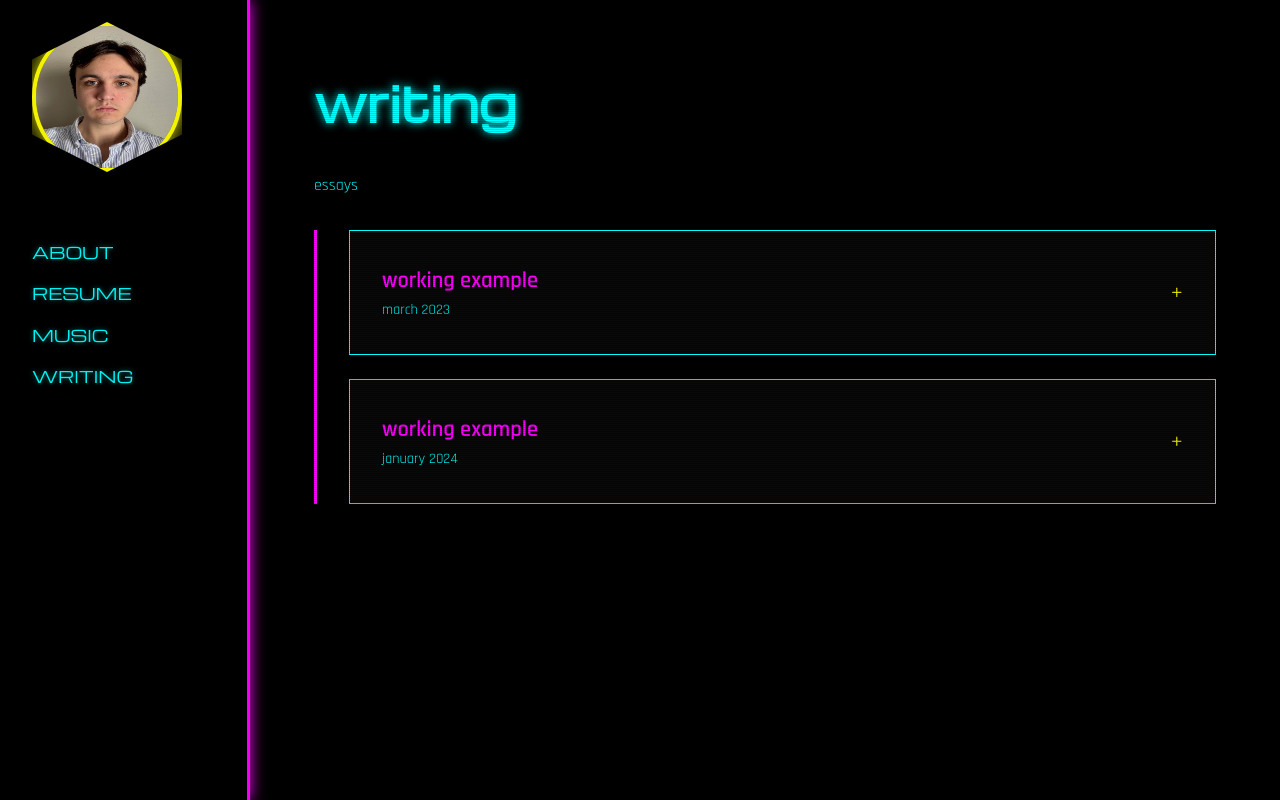
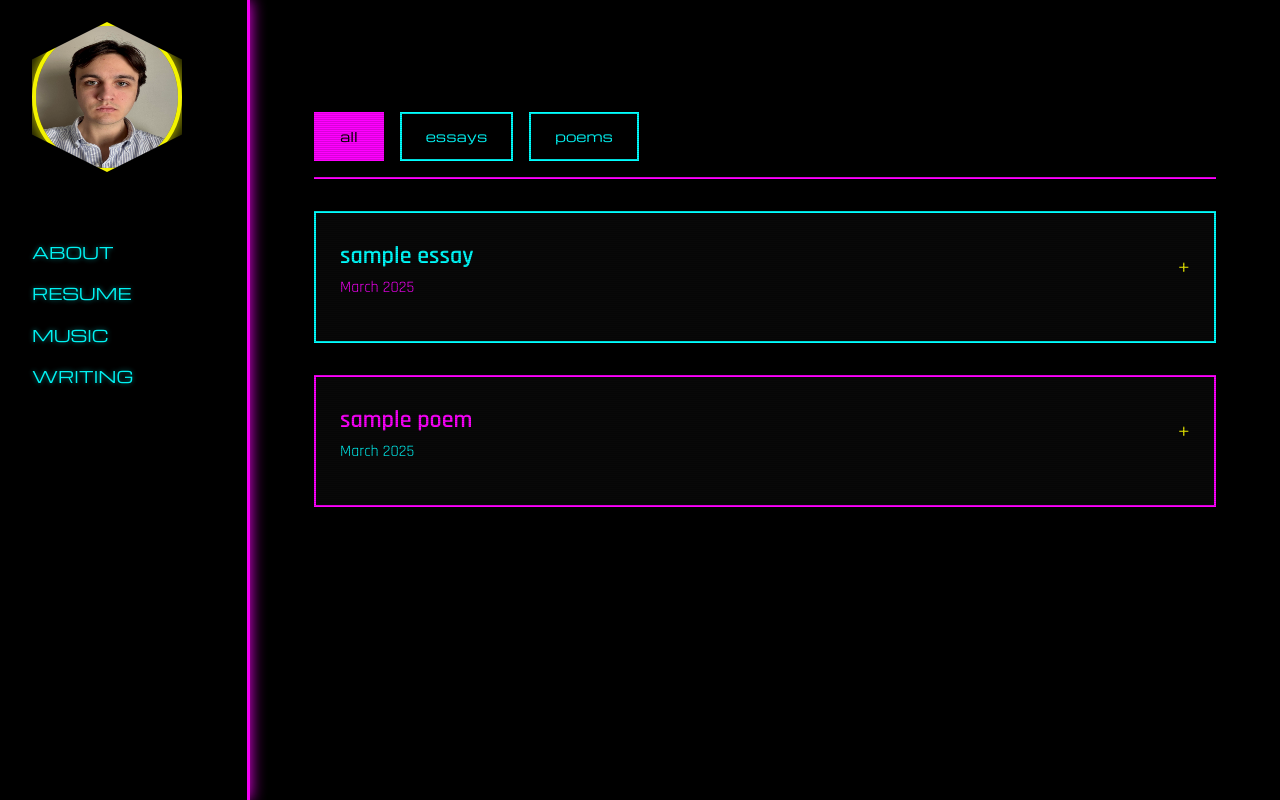
Before and after one commit to ngouldey/ngouldey.github.io, a plain HTML site: page writing.html in a window 1280 px wide. Drawn offline with nearby package versions, Linux system fonts and the light colour scheme.

Commit message:
new writing page

```diff
--- a/writing.html
+++ b/writing.html
@@ -11,60 +11,74 @@
     <link rel="apple-touch-icon" sizes="180x180" href="/apple-touch-icon.png" />
     <link rel="manifest" href="/site.webmanifest" />
     <style>
-        .essay-container {
+        .writing-filters {
             margin: 2rem 0;
-            border-left: 3px solid var(--neon-pink);
-            padding-left: 2rem;
+            display: flex;
+            gap: 1rem;
+            padding: 1rem 0;
+            border-bottom: 2px solid var(--neon-pink);
         }
 
-        .essay-item {
+        .filter-btn {
+            padding: 0.8rem 1.5rem;
+            background: transparent;
+            border: 2px solid var(--electric-blue);
+            color: var(--electric-blue);
+            cursor: pointer;
+            transition: all 0.3s;
+            font-family: 'Michroma', sans-serif;
+            text-transform: lowercase;
+        }
+
+        .filter-btn.active {
+            background: var(--neon-pink);
+            border-color: var(--neon-pink);
+            color: var(--black);
+        }
+
+        .filter-btn:hover {
+            transform: translateY(-2px);
+            box-shadow: 0 0 15px var(--neon-pink);
+        }
+
+        .writing-grid {
+            display: grid;
+            gap: 2rem;
+            margin-top: 2rem;
+        }
+
+        .writing-item {
             background: rgba(255, 255, 255, 0.03);
-            margin: 1.5rem 0;
-            padding: 1rem;
-            border: 1px solid var(--electric-blue);
+            border: 2px solid var(--electric-blue);
+            padding: 1.5rem;
             transition: all 0.3s;
         }
 
-        .essay-header {
+        .writing-item[data-category="essay"] {
+            border-color: var(--electric-blue);
+        }
+
+        .writing-item[data-category="poem"] {
+            border-color: var(--neon-pink);
+        }
+
+        .writing-header {
             cursor: pointer;
-            padding: 1rem;
             display: flex;
             justify-content: space-between;
             align-items: center;
         }
 
-        .essay-header:hover {
-            background: rgba(0, 255, 255, 0.05);
-        }
-
-        .essay-title {
-            color: var(--neon-pink);
-            margin: 0;
-            font-size: 1.4rem;
-        }
-
-        .essay-date {
-            color: var(--electric-blue);
-            font-size: 0.9rem;
-        }
-
-        .essay-content {
+        .writing-content {
             max-height: 0;
             overflow: hidden;
             transition: max-height 0.3s ease-out;
-            padding: 0 1rem;
-            color: #ccc;
+            padding-top: 1rem;
         }
 
         .expand-icon {
             color: var(--vapor-yellow);
             font-size: 1.5rem;
-            margin-left: 1rem;
-        }
-
-        .essay-item.expanded {
-            border-color: var(--vapor-yellow);
-            box-shadow: 0 0 15px rgba(255, 240, 58, 0.2);
         }
     </style>
 </head>
@@ -83,35 +97,38 @@
 
     <main>
         <section id="writing">
-            <h1>writing</h1>
-            <p class="neon-blue">essays</p>
+            <div class="writing-filters">
+                <button class="filter-btn active" data-filter="all">all</button>
+                <button class="filter-btn" data-filter="essay">essays</button>
+                <button class="filter-btn" data-filter="poem">poems</button>
+            </div>
 
-            <div class="essay-container">
-                <!-- Essay 1 -->
-                <div class="essay-item">
-                    <div class="essay-header" onclick="toggleEssay(this)">
+            <div class="writing-grid">
+                <!-- essays -->
+                <div class="writing-item" data-category="essay">
+                    <div class="writing-header" onclick="toggleWriting(this)">
                         <div>
-                            <h2 class="essay-title">working example</h2>
-                            <p class="essay-date">march 2023</p>
+                            <h2 class="neon-blue">sample essay</h2>
+                            <p class="neon-pink">March 2025</p>
                         </div>
                         <span class="expand-icon">+</span>
                     </div>
-                    <div class="essay-content">
-                        <p>working example</p>
+                    <div class="writing-content">
+                        <p class="neon-yellow">essay sample text</p>
                     </div>
                 </div>
 
-                <!-- Essay 2 -->
-                <div class="essay-item">
-                    <div class="essay-header" onclick="toggleEssay(this)">
+                <!-- poems -->
+                <div class="writing-item" data-category="poem">
+                    <div class="writing-header" onclick="toggleWriting(this)">
                         <div>
-                            <h2 class="essay-title">working example</h2>
-                            <p class="essay-date">january 2024</p>
+                            <h2 class="neon-pink">sample poem</h2>
+                            <p class="neon-blue">March 2025</p>
                         </div>
                         <span class="expand-icon">+</span>
                     </div>
-                    <div class="essay-content">
-                        <p>working example</p>
+                    <div class="writing-content">
+                        <p class="neon-yellow">poem sample text</p>
                     </div>
                 </div>
             </div>
@@ -119,21 +136,29 @@
     </main>
 
     <script>
-        function toggleEssay(header) {
-            const essayItem = header.parentElement;
-            const content = essayItem.querySelector('.essay-content');
-            const icon = essayItem.querySelector('.expand-icon');
+        document.querySelectorAll('.filter-btn').forEach(button => {
+            button.addEventListener('click', () => {
+                const filter = button.dataset.filter;
+                document.querySelectorAll('.filter-btn').forEach(btn => btn.classList.remove('active'));
+                button.classList.add('active');
 
-            essayItem.classList.toggle('expanded');
+                document.querySelectorAll('.writing-item').forEach(item => {
+                    item.style.display = (filter === 'all' || item.dataset.category === filter) ?
+                        'block' : 'none';
+                });
+            });
+        });
+
+        function toggleWriting(header) {
+            const content = header.parentElement.querySelector('.writing-content');
+            const icon = header.querySelector('.expand-icon');
 
             if (content.style.maxHeight) {
                 content.style.maxHeight = null;
                 icon.textContent = '+';
-                content.setAttribute('aria-expanded', 'false');
             } else {
                 content.style.maxHeight = content.scrollHeight + "px";
                 icon.textContent = '-';
-                content.setAttribute('aria-expanded', 'true');
             }
         }
     </script>
```
